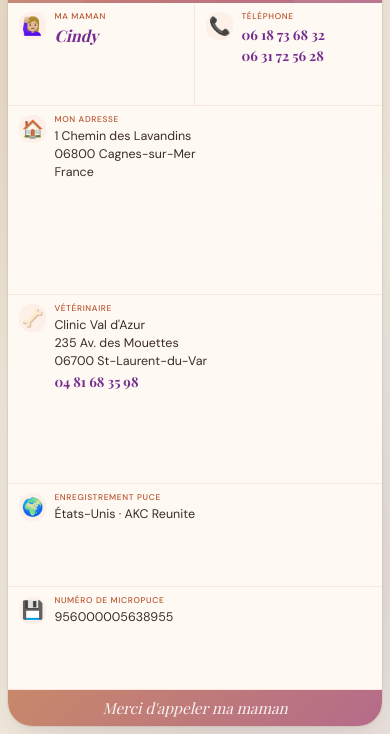
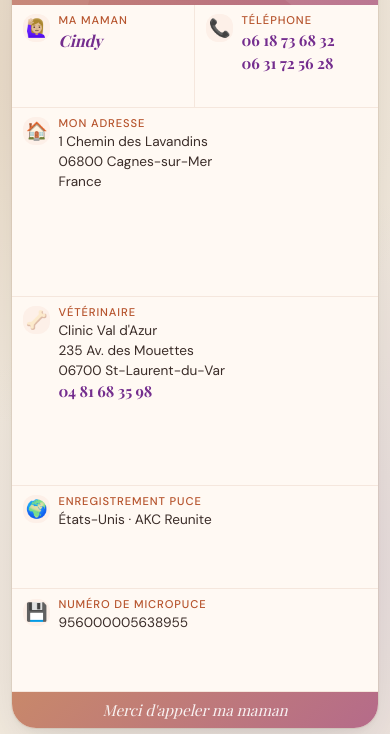
Before and after one commit to cindyMendes/piper, a plain HTML site: page index.html in a window 390 px wide. Shown: the part 110-844 px from the top of the page. Drawn offline with nearby package versions, Linux system fonts and the light colour scheme; a web font is replaced by a local one.

Commit message:
Small css modification

```diff
--- a/style.css
+++ b/style.css
@@ -211,7 +211,7 @@ body {
 /* ── MOBILE ── */
 @media (max-width: 600px) {
   body {
-    padding: 0.5rem;
+    padding: 0.75rem;
     padding-bottom: calc(0.5rem + env(safe-area-inset-bottom, 0px));
     height: 100dvh;
     align-items: center;
@@ -270,9 +270,9 @@ body {
     flex-shrink: 0;
   }
 
-  .cell-label { font-size: 0.52rem; margin-bottom: 0.15rem; }
-  .cell-value { font-size: 0.78rem; }
-  .cell-value.phone { font-size: 0.85rem; }
+  .cell-label { font-size: 0.70rem; margin-bottom: 0.15rem; }
+  .cell-value { font-size: 0.85rem; }
+  .cell-value.phone { font-size: 0.95rem; }
   .cell-value.name-value { font-size: 1rem; }
 
   .card-bottom { font-size: 0.95rem; padding: 0.5rem 1.5rem; }
```
